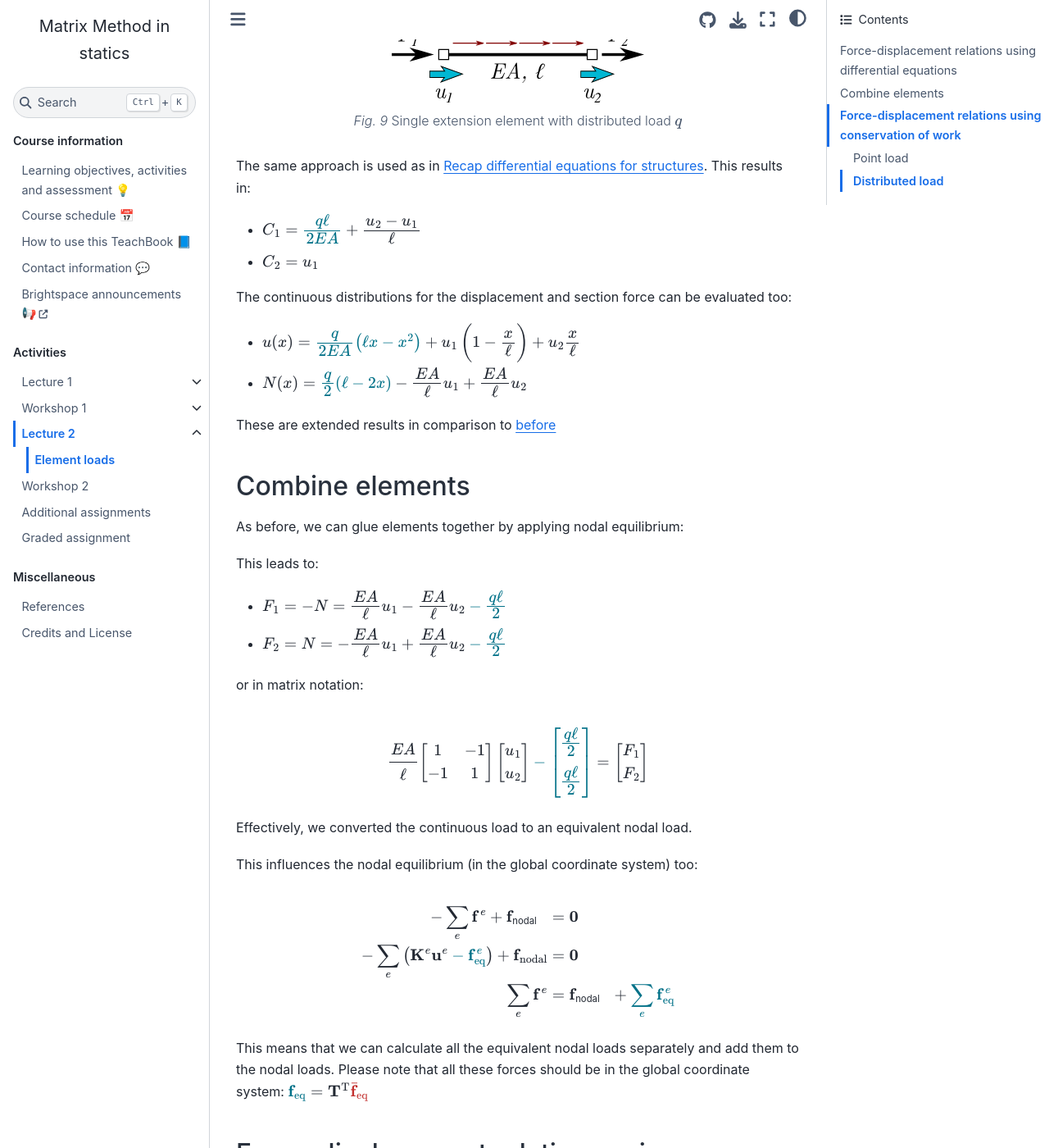
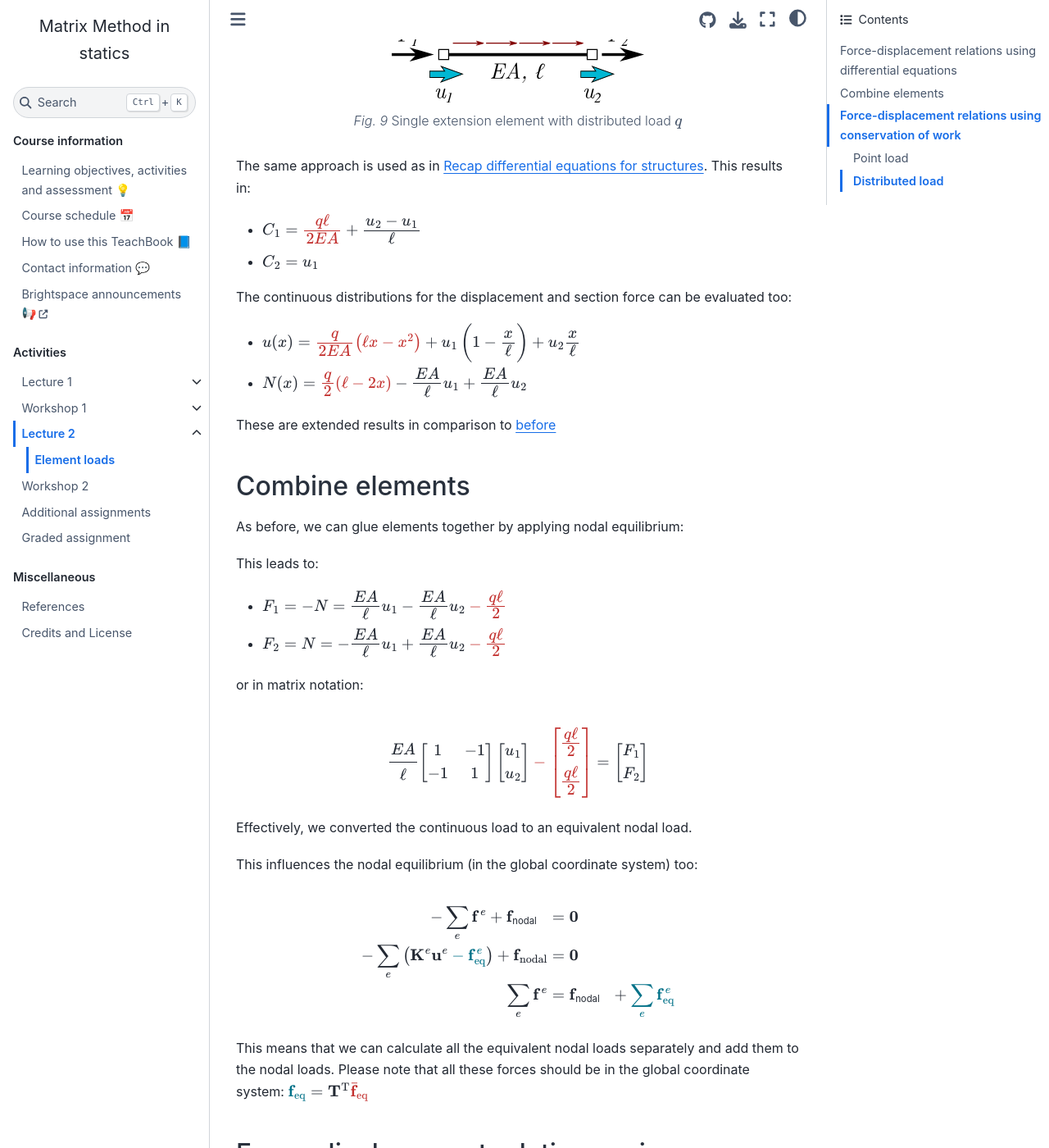
Before and after one commit to sophietenhoor/book, a Jupyter Book: the page built from book/lecture2/element_loads.md, in a window 1280 px wide and 1400 px high, scrolled down 514 px. Shown: the whole window at 82% size. Built offline with Jupyter Book 1.0.4 settings and Sphinx 7.4.7 and the Sphinx Book theme 1.1.4, drawn with Linux system fonts in a browser that asks for light colours; comment, search, counter and statistics services are not loaded.

```diff
--- a/book/lecture2/element_loads.md
+++ b/book/lecture2/element_loads.md
@@ -18,12 +18,12 @@ Single extension element with distributed load $q$
 
 The same approach is used as in [](../lecture1/recap.ipynb). This results in:
 
-- $C_1 = \class{cA}{\cfrac{q\ell}{2EA}}+\cfrac{u_2-u_1}{\ell}$
+- $C_1 = \class{cB}{\cfrac{q\ell}{2EA}}+\cfrac{u_2-u_1}{\ell}$
 - $C_2 = u_1$
 
 The continuous distributions for the displacement and section force can be evaluated too:
-- $u(x) = \class{cA}{\cfrac{q}{2EA}\left(\ell x - x^2\right)} + u_1\left(1-\cfrac{x}{\ell}\right) + u_2\cfrac{x}{\ell}$
-- $N(x) = \class{cA}{\cfrac{q}{2}\left(\ell-2x \right)} -\cfrac{EA}{\ell}u_1+\cfrac{EA}{\ell}u_2$
+- $u(x) = \class{cB}{\cfrac{q}{2EA}\left(\ell x - x^2\right)} + u_1\left(1-\cfrac{x}{\ell}\right) + u_2\cfrac{x}{\ell}$
+- $N(x) = \class{cB}{\cfrac{q}{2}\left(\ell-2x \right)} -\cfrac{EA}{\ell}u_1+\cfrac{EA}{\ell}u_2$
 
 These are extended results in comparison to [before](../lecture1/single_element.md)
 
@@ -31,12 +31,12 @@ These are extended results in comparison to [before](../lecture1/single_element.
 As before, we can glue elements together by applying nodal equilibrium:
 
 This leads to:
-- $ F_1 = - N = \cfrac{EA}{\ell}u_1-\cfrac{EA}{\ell}u_2 \class{cA}{ -\cfrac{q\ell}{2}}$
-- $ F_2 = N = -\cfrac{EA}{\ell}u_1+\cfrac{EA}{\ell} u_2 \class{cA}{-\cfrac{q\ell}{2}}$
+- $ F_1 = - N = \cfrac{EA}{\ell}u_1-\cfrac{EA}{\ell}u_2 \class{cB}{ -\cfrac{q\ell}{2}}$
+- $ F_2 = N = -\cfrac{EA}{\ell}u_1+\cfrac{EA}{\ell} u_2 \class{cB}{-\cfrac{q\ell}{2}}$
 
 or in matrix notation:
 
-$$\cfrac{EA}{\ell}\begin{bmatrix} 1&-1\\-1&1 \end{bmatrix}\begin{bmatrix}u_1\\u_2\end{bmatrix} \class{cA}{- \begin{bmatrix} \cfrac{q\ell}{2}\\ \cfrac{q\ell}{2}\end{bmatrix}}= \begin{bmatrix}F_1\\F_2\end{bmatrix}$$
+$$\cfrac{EA}{\ell}\begin{bmatrix} 1&-1\\-1&1 \end{bmatrix}\begin{bmatrix}u_1\\u_2\end{bmatrix} \class{cB}{- \begin{bmatrix} \cfrac{q\ell}{2}\\ \cfrac{q\ell}{2}\end{bmatrix}}= \begin{bmatrix}F_1\\F_2\end{bmatrix}$$
 
 Effectively, we converted the continuous load to an equivalent nodal load.
 
```
